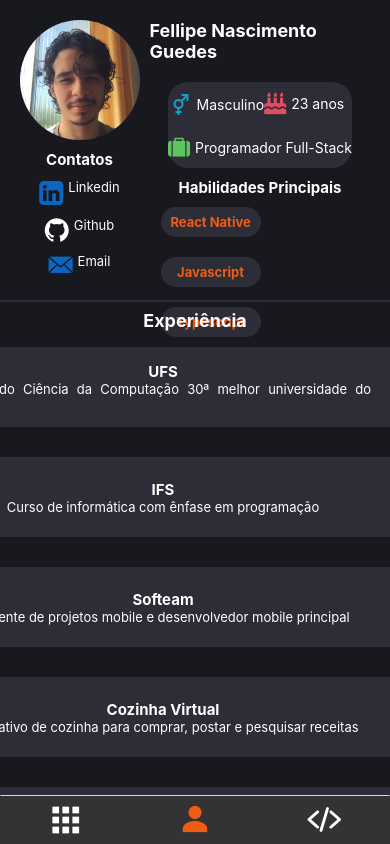
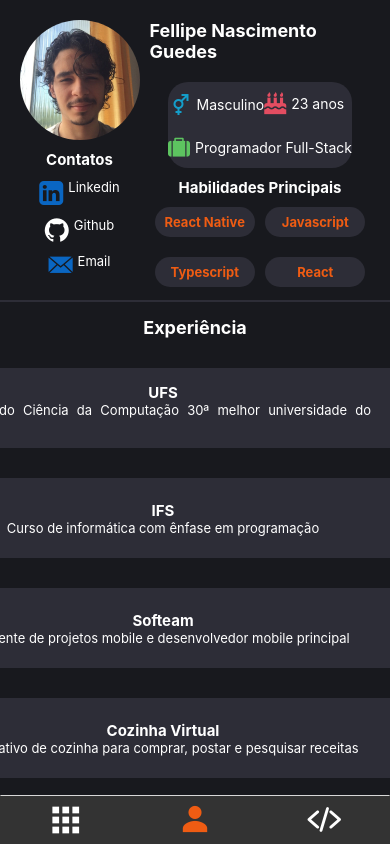
Before and after one commit to fnguedes/DesafiosDIO, a React Native app in the folder DesafiosRN/: screen /Perfil in a window 390 px wide. Built offline with nearby package versions, Linux system fonts and the light colour scheme.

Commit message:
fix: arruma titulo na tela de profile

```diff
--- a/DesafiosRN/app.json
+++ b/DesafiosRN/app.json
@@ -1,10 +1,10 @@
 {
   "expo": {
-    "name": "Meu_Curriculo",
+    "name": "Meu Curriculo",
     "slug": "Meu_Curriculo",
     "version": "1.0.0",
     "orientation": "portrait",
-    "icon": "./assets/icon.png",
+    "icon": "./assets/iconR.png",
     "userInterfaceStyle": "light",
     "splash": {
       "image": "./assets/Raposa.jpg",
@@ -19,13 +19,13 @@
     },
     "android": {
       "adaptiveIcon": {
-        "foregroundImage": "./assets/adaptive-icon.png",
+        "foregroundImage": "./assets/iconR.png",
         "backgroundColor": "#ffffff"
       },
       "package": "com.tyui_liru.Meu_Curriculo"
     },
     "web": {
-      "favicon": "./assets/favicon.png"
+      "favicon": "./assets/iconR.png"
     },
     "extra": {
       "eas": {
--- a/DesafiosRN/src/Profile.tsx
+++ b/DesafiosRN/src/Profile.tsx
@@ -105,8 +105,8 @@ export default function Profile() {
       </View>
 
       <View style={style.linha}/>
+      <ScrollView contentContainerStyle={style.containerExp} showsVerticalScrollIndicator={false}>
         <Text style={style.tituloExp}>Experiência</Text>
-      <ScrollView contentContainerStyle={style.containerExp} showsVerticalScrollIndicator={false}>
         {experiences.map((exp,i)=><Experience key={i} exp={exp}/>)}
 
 
--- a/DesafiosRN/src/components/Banner.tsx
+++ b/DesafiosRN/src/components/Banner.tsx
@@ -10,10 +10,10 @@ export default function Banner({app}) {
     if (supported) {
       Linking.openURL(app.link)
     }else{
-      ToastAndroid.show('Link indisponível',ToastAndroid.SHORT)
+      ToastAndroid.show('App não disponível ainda',ToastAndroid.LONG)
     }
   }else{
-    ToastAndroid.show('Link indisponível',ToastAndroid.SHORT)
+    ToastAndroid.show('App não disponível ainda',ToastAndroid.LONG)
   }
   }
 
--- a/DesafiosRN/src/datas/apps.ts
+++ b/DesafiosRN/src/datas/apps.ts
@@ -20,7 +20,6 @@ export const DestaqueApps=[
     logo:CozinhaVirtual,
     imagem1:CV1,
     imagem2:CV2,
-    link:'https://landing-cozinha-virtual.vercel.app',
   },
 ]
 
--- a/DesafiosRN/src/datas/experiences.ts
+++ b/DesafiosRN/src/datas/experiences.ts
@@ -8,6 +8,6 @@ export const experiences = [
   {nome:'UFS',imagem: ufs, descricao:'Cursando Ciência da Computação 30ª melhor universidade do Brasil'},
   {nome:'IFS',imagem: ifs, descricao:'Curso de informática com ênfase em programação'},
   {nome:'Softeam',imagem: Softeam, descricao:'Gerente de projetos mobile e desenvolvedor mobile principal',cor:'#0F74BC'},
-  {nome:'Cozinha Virtual', imagem: CozinhaVirtual, descricao:'Aplicativo de cozinha para comprar, postar e pesquisar receitas', link:'https://landing-cozinha-virtual.vercel.app'},
+  {nome:'Cozinha Virtual', imagem: CozinhaVirtual, descricao:'Aplicativo de cozinha para comprar, postar e pesquisar receitas'},
   {nome:'DIO Campus Expert',imagem: dio, descricao:'Projeto com intuito de desenvolver a liderança nos polos tecnologicos',cor:"#000"},
 ]
--- a/DesafiosRN/src/style/profile.ts
+++ b/DesafiosRN/src/style/profile.ts
@@ -81,10 +81,9 @@ export default StyleSheet.create({
     color:colors.texto
   },
   containerListaSkills:{
-    paddingHorizontal:'5%',
-    justifyContent:'space-between',
+    justifyContent:'space-around',
     flexDirection:'row',
-    flexWrap:'wrap'
+    flexWrap:'wrap',
   },
 //Segunda parte da Tela
   linha:{
@@ -99,9 +98,7 @@ export default StyleSheet.create({
     alignItems:'center',
   },
   tituloExp:{
-    zIndex:99,
-    position:'absolute',
-    top:310,
+    marginVertical:0,
     fontWeight:'700',
     color:colors.titulo,
     fontSize:fontSize.medium,
```
Also changed, not shown: DesafiosRN/assets/iconR.png (renamed from DesafiosRN/assets/icon.png).
